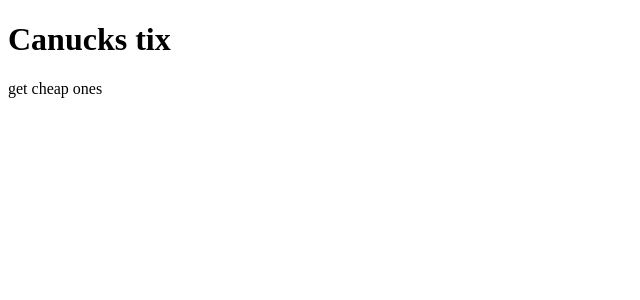
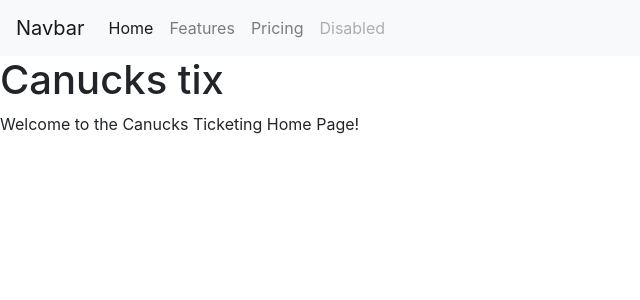
Before and after one commit to ricd99/canucksTix, a Flask app: page / in a window 1280 px wide. Shown: the top 300 px of the page, without its empty margins (0-640 px from the left). Run offline with Flask 3, Linux system fonts and the light colour scheme.

Commit message:
feat: added bootstrap integration, basic bootstrap navbar

```diff
--- a/src/app.py
+++ b/src/app.py
@@ -16,7 +16,7 @@
 
 @app.route("/", methods=["GET"])
 def home():
-    return render_template("base.html")
+    return render_template("index.html")
 
 
 @app.route("/api/locations", methods=["GET"])
--- a/src/templates/base.html
+++ b/src/templates/base.html
@@ -1,10 +1,38 @@
 <!doctype html>
 <html>
     <head>
-        <title> Home </title>
+        <link rel="stylesheet" href="https://cdn.jsdelivr.net/npm/bootstrap@4.3.1/dist/css/bootstrap.min.css" integrity="sha384-ggOyR0iXCbMQv3Xipma34MD+dH/1fQ784/j6cY/iJTQUOhcWr7x9JvoRxT2MZw1T" crossorigin="anonymous">
+        <title>{% block title %}{% endblock %}</title>
+
     </head>
     <body>
+        <nav class="navbar navbar-expand-lg navbar-light bg-light">
+            <a class="navbar-brand" href="#">Navbar</a>
+            <button class="navbar-toggler" type="button" data-toggle="collapse" data-target="#navbarNav" aria-controls="navbarNav" aria-expanded="false" aria-label="Toggle navigation">
+                <span class="navbar-toggler-icon"></span>
+            </button>
+            <div class="collapse navbar-collapse" id="navbarNav">
+                <ul class="navbar-nav">
+                <li class="nav-item active">
+                    <a class="nav-link" href="#">Home <span class="sr-only">(current)</span></a>
+                </li>
+                <li class="nav-item">
+                    <a class="nav-link" href="#">Features</a>
+                </li>
+                <li class="nav-item">
+                    <a class="nav-link" href="#">Pricing</a>
+                </li>
+                <li class="nav-item">
+                    <a class="nav-link disabled" href="#" tabindex="-1" aria-disabled="true">Disabled</a>
+                </li>
+                </ul>
+            </div>
+        </nav>
         <h1>Canucks tix</h1>
-        <p> get cheap ones </p>
+        {% block content %}
+        {% endblock %}
+        <script src="https://code.jquery.com/jquery-3.3.1.slim.min.js" integrity="sha384-q8i/X+965DzO0rT7abK41JStQIAqVgRVzpbzo5smXKp4YfRvH+8abtTE1Pi6jizo" crossorigin="anonymous"></script>
+        <script src="https://cdn.jsdelivr.net/npm/popper.js@1.14.7/dist/umd/popper.min.js" integrity="sha384-UO2eT0CpHqdSJQ6hJty5KVphtPhzWj9WO1clHTMGa3JDZwrnQq4sF86dIHNDz0W1" crossorigin="anonymous"></script>
+        <script src="https://cdn.jsdelivr.net/npm/bootstrap@4.3.1/dist/js/bootstrap.min.js" integrity="sha384-JjSmVgyd0p3pXB1rRibZUAYoIIy6OrQ6VrjIEaFf/nJGzIxFDsf4x0xIM+B07jRM" crossorigin="anonymous"></script>
     </body>
 </html>
--- a/src/templates/index.html
+++ b/src/templates/index.html
@@ -1 +1,5 @@
-{%%}
+{% extends "base.html"%}
+{% block title %} Home Page {% endblock %}
+{% block content %}
+<p>Welcome to the Canucks Ticketing Home Page!</p>
+{% endblock %}
```
